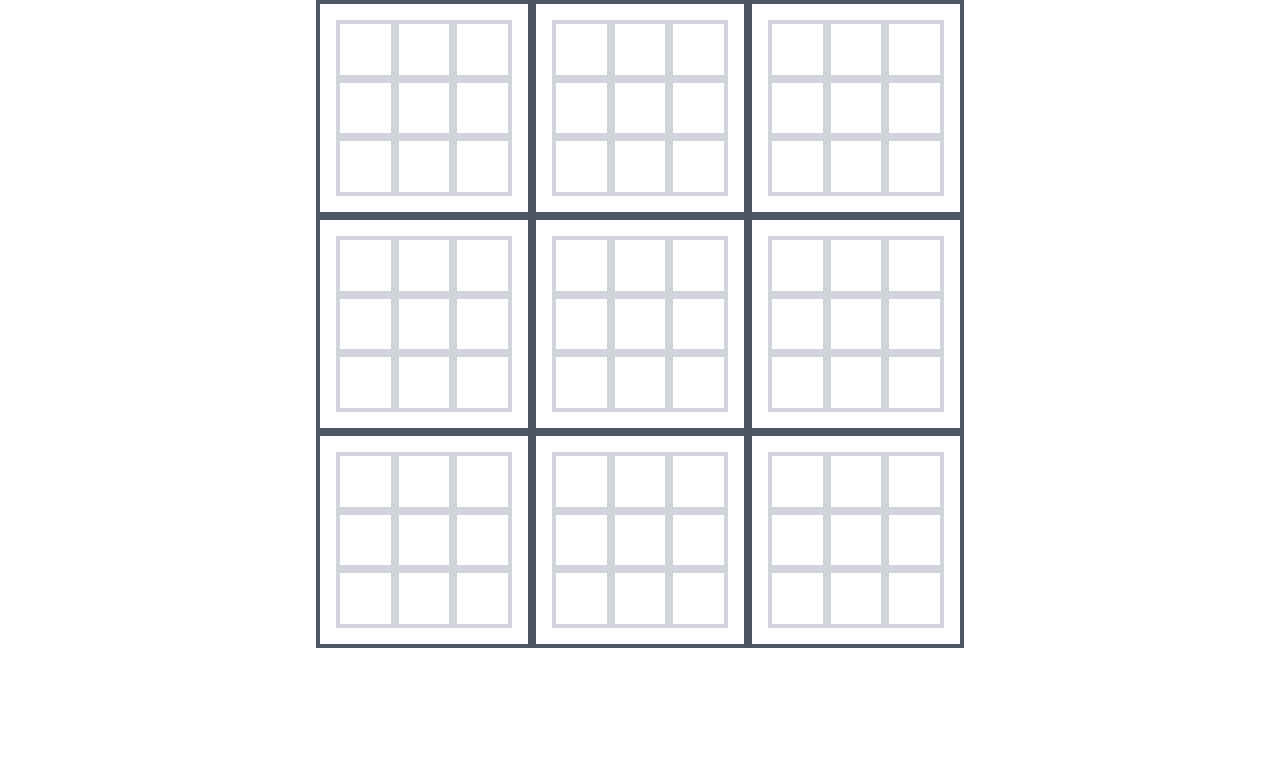
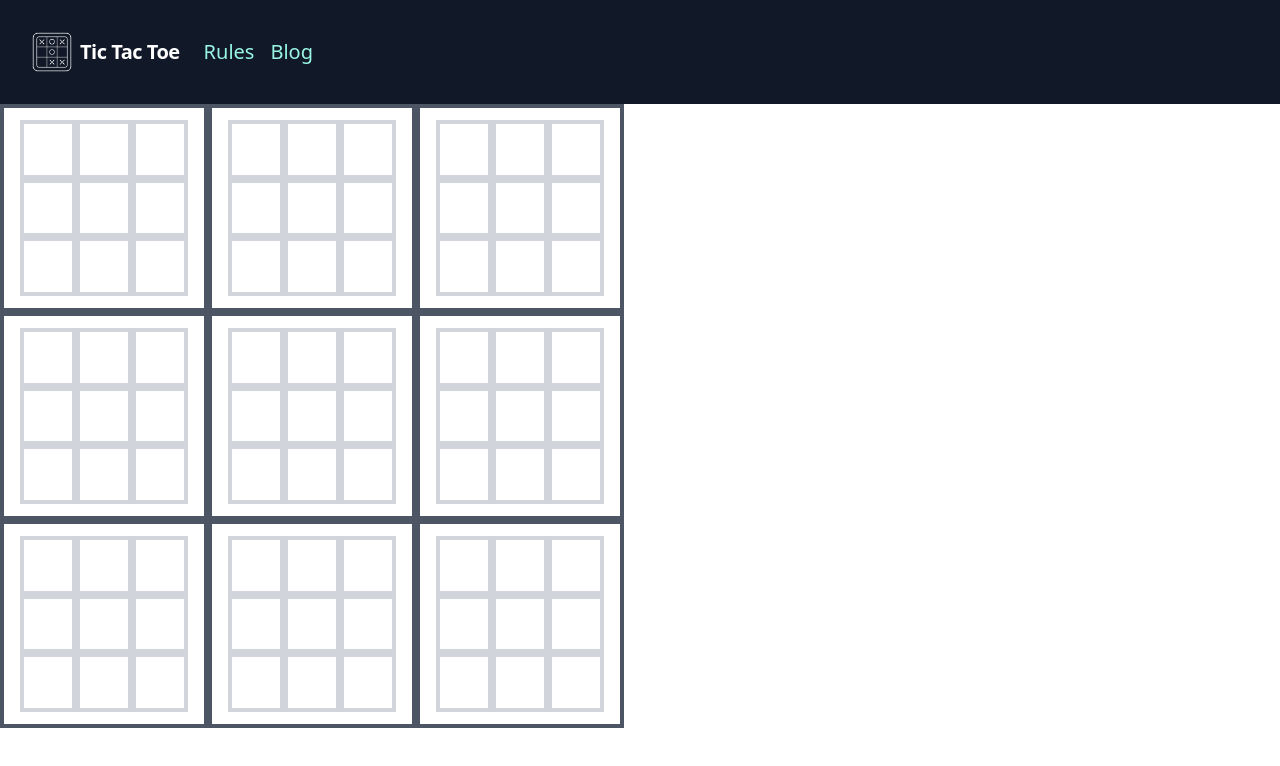
Before and after one commit to Mrityuanjaya/XO-Xtreme, a React (Vite) app: page / in a window 1280 px wide. Shown: the top 766 px of the page. Built offline with nearby package versions, Linux system fonts and the light colour scheme.

Commit message:
Added navbar and lunch

```diff
--- a/package.json
+++ b/package.json
@@ -10,7 +10,7 @@
   "author": "Mrityuanjaya",
   "license": "ISC",
   "devDependencies": {
-    "@types/react": "^18.2.78",
+    "@types/react": "^18.2.79",
     "parcel": "^2.12.0",
     "postcss": "^8.4.38",
     "process": "^0.11.10",
--- a/src/App.js
+++ b/src/App.js
@@ -1,12 +1,14 @@
 import React from "react";
 import ReactDOM from "react-dom/client";
 import BigBoard from "./components/BigBoard/BigBoard";
+import Header from "./components/Header/Header";
 
 const root = ReactDOM.createRoot(document.getElementById("root"));
 
 const App = () => {
   return (
-    <div className="flex items-center justify-center">
+    <div>
+      <Header />
       <BigBoard />
     </div>
   );
--- a/src/components/BigBoard/BigBoard.jsx
+++ b/src/components/BigBoard/BigBoard.jsx
@@ -1,40 +1,60 @@
-import { useState } from "react";
+import { useState, useEffect } from "react";
 import BigSquare from "../BigSquare/BigSquare";
-import { calculateWinner } from "../../utils";
+import { calculateWinner, getWinningRowCol } from "../../utils/common";
+import { BoardContext } from "../../utils/BoardContext";
 
 const BigBoard = () => {
-  const [BigSquares, setBigSquares] = useState(Array(9).fill(null));
+  const [squares, setSquares] = useState(Array(9).fill(Array(9).fill(null)));
+  const [bigSquares, setBigSquares] = useState(Array(9).fill(null));
+  const [bigSquaresColors, setBigSquaresColors] = useState(Array(9).fill("red"));
   const [xIsNext, setXIsNext] = useState(true);
-  const onMove = () => {
-    setXIsNext(!xIsNext);
+  const [winner, setWinner] = useState(null);
+  useEffect(() => {
+    if (calculateWinner(bigSquares) !== null) {
+      setWinner(calculateWinner(bigSquares));
+      getWinningRowCol(bigSquares);
     }
+  }, [bigSquares]);
   const onWin = (idx) => {
-    const updatedBigSquares = BigSquares.slice();
-    if (updatedBigSquares[idx] === null && !calculateWinner(BigSquares)) {
+    if (bigSquares[idx] === null && calculateWinner(bigSquares) === null) {
+      const updatedBigSquares = bigSquares.slice();
       updatedBigSquares[idx] = xIsNext ? "O" : "X";
       setBigSquares(updatedBigSquares);
     }
-  }
-  const winner = calculateWinner(BigSquares);
-  console.log(winner);
+  };
   return (
+    <BoardContext.Provider
+      value={{
+        squares: squares,
+        setSquares: setSquares,
+        bigSquares: bigSquares,
+        setBigSquares: setBigSquares,
+        xIsNext: xIsNext,
+        setXIsNext: setXIsNext,
+        bigSquaresColors: bigSquaresColors
+      }}
+    >
+      <div>
+        {winner && <h2 className="text-4xl">{winner}</h2>}
         <div className="flex">
           <div>
-        <BigSquare value={BigSquares[0]} onMove={() => onMove()} onWin={()=>onWin(0)} xIsNext={xIsNext} />
-        <BigSquare value={BigSquares[1]} onMove={() => onMove()} onWin={()=>onWin(1)} xIsNext={xIsNext}/>
-        <BigSquare value={BigSquares[2]} onMove={() => onMove()} onWin={()=>onWin(2)} xIsNext={xIsNext}/>
+            <BigSquare boardIdx={0} onWin={() => onWin(0)} />
+            <BigSquare boardIdx={1} onWin={() => onWin(1)} />
+            <BigSquare boardIdx={2} onWin={() => onWin(2)} />
           </div>
           <div>
-        <BigSquare value={BigSquares[3]} onMove={() => onMove()} onWin={()=>onWin(3)} xIsNext={xIsNext}/>
-        <BigSquare value={BigSquares[4]} onMove={() => onMove()} onWin={()=>onWin(4)} xIsNext={xIsNext}/>
-        <BigSquare value={BigSquares[5]} onMove={() => onMove()} onWin={()=>onWin(5)} xIsNext={xIsNext}/>
+            <BigSquare boardIdx={3} onWin={() => onWin(3)} />
+            <BigSquare boardIdx={4} onWin={() => onWin(4)} />
+            <BigSquare boardIdx={5} onWin={() => onWin(5)} />
           </div>
           <div>
-        <BigSquare value={BigSquares[6]} onMove={() => onMove()} onWin={()=>onWin(6)} xIsNext={xIsNext}/>
-        <BigSquare value={BigSquares[7]} onMove={() => onMove()} onWin={()=>onWin(7)} xIsNext={xIsNext}/>
-        <BigSquare value={BigSquares[8]} onMove={() => onMove()} onWin={()=>onWin(8)} xIsNext={xIsNext}/>
+            <BigSquare boardIdx={6} onWin={() => onWin(6)} />
+            <BigSquare boardIdx={7} onWin={() => onWin(7)} />
+            <BigSquare boardIdx={8} onWin={() => onWin(8)} />
           </div>
         </div>
+      </div>
+    </BoardContext.Provider>
   );
 };
 
--- a/src/components/BigSquare/BigSquare.jsx
+++ b/src/components/BigSquare/BigSquare.jsx
@@ -1,12 +1,23 @@
-import React from 'react'
-import Board from '../Board/Board'
+import Board from "../Board/Board";
+import { BoardContext } from "../../utils/BoardContext";
+import { useContext } from "react";
 
 const BigSquare = (props) => {
+  const { boardIdx, onWin } = props;
+  const contextObj = useContext(BoardContext);
   return (
-    <div className='border-4 border-gray-600 p-4'>
-        <Board onMove={props.onMove} onWin={props.onWin} xIsNext={props.xIsNext}/>
+    <div className="border-4 border-gray-600 p-4 w-52 h-52 flex items-center justify-center">
+      {contextObj.bigSquares[boardIdx] ? (
+        <h2
+          className={`text-9xl text-${contextObj.bigSquaresColors[boardIdx]}-400`}
+        >
+          {contextObj.bigSquares[boardIdx]}
+        </h2>
+      ) : (
+        <Board onWin={onWin} boardIdx={boardIdx} />
+      )}
     </div>
-  )
-}
+  );
+};
 
-export default BigSquare
+export default BigSquare;
--- a/src/components/Board/Board.jsx
+++ b/src/components/Board/Board.jsx
@@ -1,30 +1,39 @@
-import { useState } from "react";
+import { useContext, useEffect, useState } from "react";
 import Square from "../Square/Square";
-import { calculateWinner } from "../../utils";
+import { calculateWinner } from "../../utils/common";
+import { BoardContext } from "../../utils/BoardContext";
 
 const Board = (props) => {
-  const [squares, setSquares] = useState(Array(9).fill(null));
-
+  const contextObj = useContext(BoardContext);
+  const { boardIdx, onWin } = props;
+  console.log(contextObj);
   const onSquareClick = (idx) => {
-    const updatedSquares = squares.slice();
-    if (updatedSquares[idx] === null && !calculateWinner(squares)) {
-      updatedSquares[idx] = props.xIsNext ? "X" : "O";
-      props.onMove();
-      setSquares(updatedSquares);
+    const updatedBoard = contextObj.squares[boardIdx].slice();
+    if (
+      updatedBoard[idx] === null &&
+      !calculateWinner(updatedBoard) &&
+      !calculateWinner(contextObj.bigSquares)
+    ) {
+      updatedBoard[idx] = contextObj.xIsNext ? "X" : "O";
+      contextObj.setXIsNext(!contextObj.xIsNext);
+      const updatedSquares = contextObj.squares.slice();
+      updatedSquares[boardIdx] = updatedBoard;
+      contextObj.setSquares(updatedSquares);
     }
   };
-
-  const winner = calculateWinner(squares);
-  if(winner) {
-    props.onWin();
-  }
+  useEffect(() => {
+    const winner = calculateWinner(contextObj.squares[boardIdx]);
+    if (winner) {
+      onWin();
+    }
+  }, contextObj.squares[boardIdx]);
 
   return (
     <div className="flex flex-wrap w-44 h-44">
-      {squares.map((ele, idx) => (
+      {contextObj.squares.map((ele, idx) => (
         <Square
           key={idx}
-          value={squares[idx]}
+          value={contextObj.squares[boardIdx][idx]}
           onSquareClick={() => onSquareClick(idx)}
         />
       ))}
--- /dev/null
+++ b/src/components/Header/Header.jsx
@@ -0,0 +1,48 @@
+import ticTacToeLogo from "../../assets/images/icons8-tic-tac-toe-100.png";
+
+const Header = () => {
+  return (
+    <nav className="flex items-center justify-between flex-wrap bg-gray-900 p-6">
+      <img
+        className="invert h-10 m-2"
+        src={ticTacToeLogo}
+        alt="Tic Tac Toe Logo"
+        srcset=""
+      />
+      <div className="flex items-center flex-shrink-0 text-white mr-6">
+        <span className="font-semibold text-xl tracking-tight">
+          Tic Tac Toe
+        </span>
+      </div>
+      <div className="block lg:hidden">
+        <button className="flex items-center px-3 py-2 border rounded text-teal-200 border-teal-400 hover:text-white hover:border-white">
+          <svg
+            className="fill-current h-3 w-3"
+            viewBox="0 0 20 20"
+            xmlns="http://www.w3.org/2000/svg"
+          >
+            <title>Menu</title>
+            <path d="M0 3h20v2H0V3zm0 6h20v2H0V9zm0 6h20v2H0v-2z" />
+          </svg>
+        </button>
+      </div>
+      <div className="w-full block flex-grow lg:flex lg:items-center lg:w-auto">
+        <div className="text-sm lg:flex-grow">
+          <a
+            href="#responsive-header"
+            className="block mt-4 lg:inline-block lg:mt-0 text-teal-200 hover:text-white mr-4 text-xl"
+          >
+            Rules
+          </a>
+          <a
+            href="#responsive-header"
+            className="block mt-4 lg:inline-block lg:mt-0 text-teal-200 hover:text-white text-xl"
+          >
+            Blog
+          </a>
+        </div>
+      </div>
+    </nav>
+  );
+};
+export default Header;
--- a/src/components/Square/Square.jsx
+++ b/src/components/Square/Square.jsx
@@ -7,5 +7,5 @@ const Square = (props) => {
       {props.value}
     </button>
   );
-}
+};
 export default Square;
--- a/src/utils.js
+++ /dev/null
@@ -1,23 +0,0 @@
-export const calculateWinner = (squares) => {
-    const lines = [
-      [0, 1, 2],
-      [3, 4, 5],
-      [6, 7, 8],
-      [0, 3, 6],
-      [1, 4, 7],
-      [2, 5, 8],
-      [0, 4, 8],
-      [2, 4, 6],
-    ];
-    for (let i = 0; i < lines.length; i++) {
-      const [a, b, c] = lines[i];
-      if (
-        squares[a] &&
-        squares[a] === squares[b] &&
-        squares[a] === squares[c]
-      ) {
-        return squares[a];
-      }
-    }
-    return null;
-  };
--- /dev/null
+++ b/src/utils/BoardContext.js
@@ -0,0 +1,3 @@
+import { createContext } from "react";
+
+export const BoardContext = createContext({});
--- /dev/null
+++ b/src/utils/common.js
@@ -0,0 +1,39 @@
+export const calculateWinner = (squares) => {
+  const lines = [
+    [0, 1, 2],
+    [3, 4, 5],
+    [6, 7, 8],
+    [0, 3, 6],
+    [1, 4, 7],
+    [2, 5, 8],
+    [0, 4, 8],
+    [2, 4, 6],
+  ];
+  for (let i = 0; i < lines.length; i++) {
+    const [a, b, c] = lines[i];
+    if (squares[a] && squares[a] === squares[b] && squares[a] === squares[c]) {
+      return squares[a];
+    }
+  }
+  return null;
+};
+
+export const getWinningRowCol = (squares) => {
+  const lines = [
+    [0, 1, 2],
+    [3, 4, 5],
+    [6, 7, 8],
+    [0, 3, 6],
+    [1, 4, 7],
+    [2, 5, 8],
+    [0, 4, 8],
+    [2, 4, 6],
+  ];
+  for (let i = 0; i < lines.length; i++) {
+    const [a, b, c] = lines[i];
+    if (squares[a] && squares[a] === squares[b] && squares[a] === squares[c]) {
+      return lines[i];
+    }
+  }
+  return null;
+};
```
Also changed, not shown: src/assets/images/icons8-tic-tac-toe-100.png (added), 1 other file (tests, documents, lock files or other folders). Lines whose indentation alone changed are shown as unchanged.
